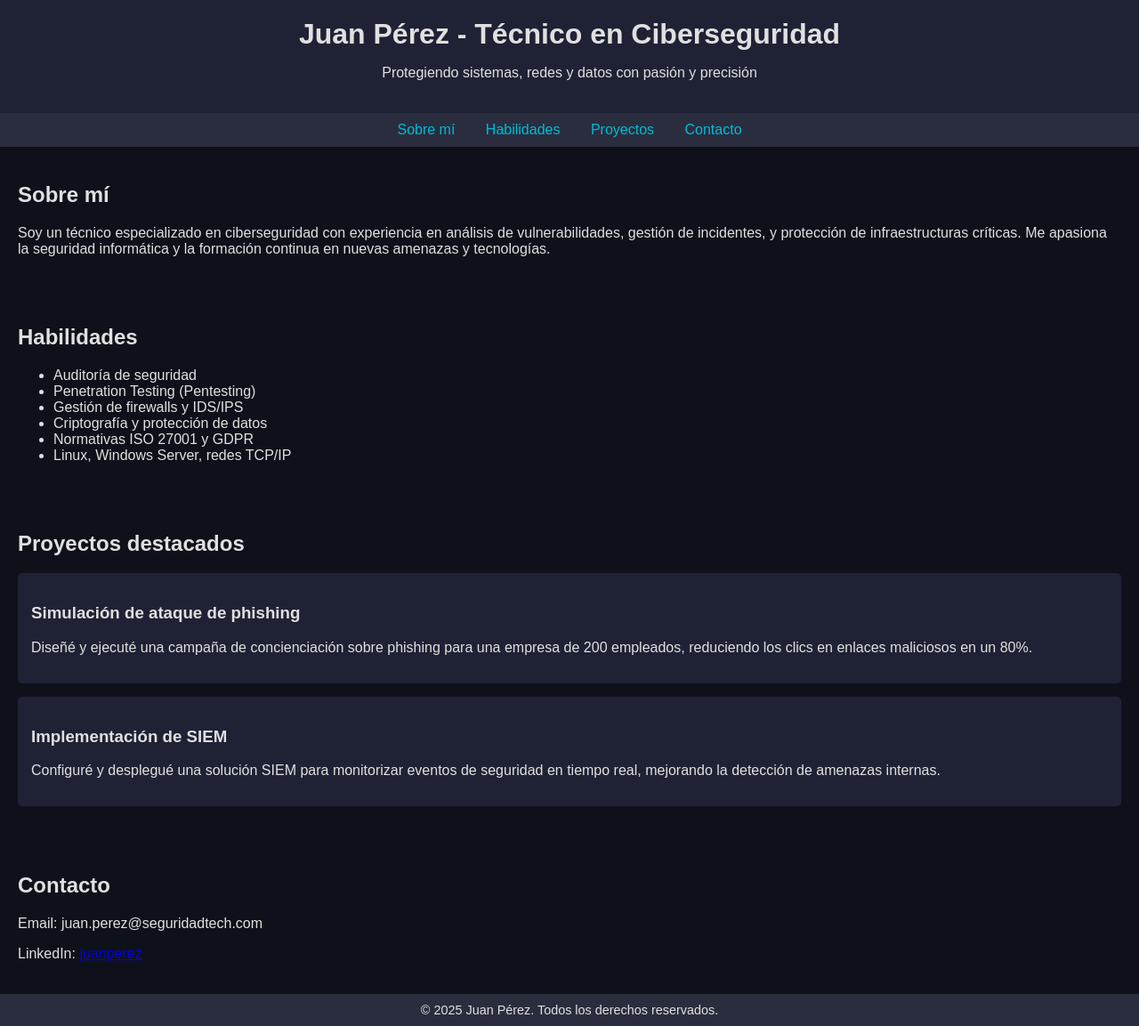
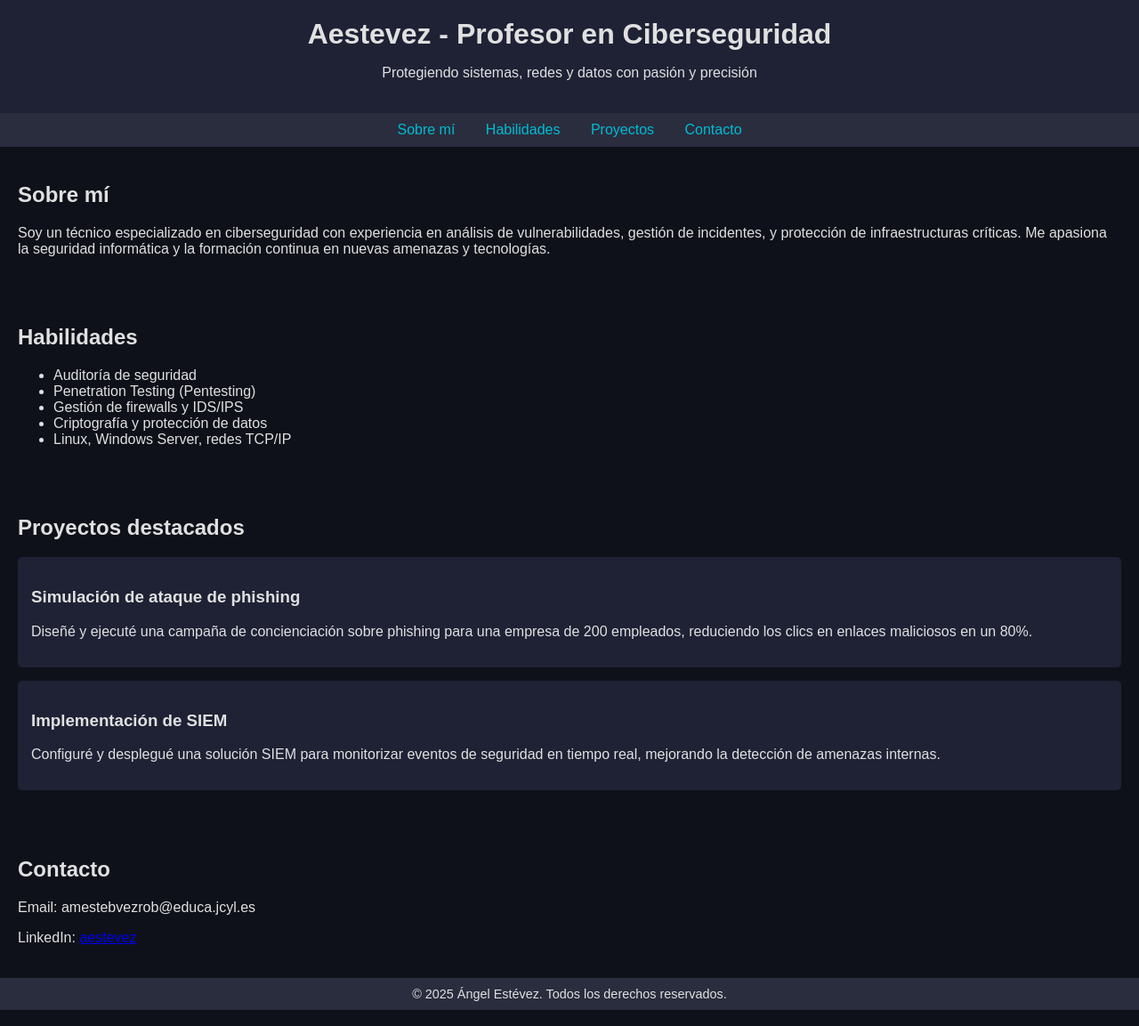
Before and after one commit to amestevez/nueva-html, a plain HTML site: page index.html in a window 1280 px wide. Shown: the whole page at 89% size. Drawn offline with Linux system fonts and the light colour scheme.

Commit message:
Modifico el index

```diff
--- a/index.html
+++ b/index.html
@@ -50,7 +50,7 @@
 </head>
 <body>
   <header>
-    <h1>Juan Pérez - Técnico en Ciberseguridad</h1>
+    <h1>Aestevez - Profesor en Ciberseguridad</h1>
     <p>Protegiendo sistemas, redes y datos con pasión y precisión</p>
   </header>
 
@@ -73,7 +73,6 @@
       <li>Penetration Testing (Pentesting)</li>
       <li>Gestión de firewalls y IDS/IPS</li>
       <li>Criptografía y protección de datos</li>
-      <li>Normativas ISO 27001 y GDPR</li>
       <li>Linux, Windows Server, redes TCP/IP</li>
     </ul>
   </section>
@@ -92,12 +91,12 @@
 
   <section id="contacto">
     <h2>Contacto</h2>
-    <p>Email: juan.perez@seguridadtech.com</p>
-    <p>LinkedIn: <a href="https://linkedin.com/in/juanperez" target="_blank">juanperez</a></p>
+    <p>Email: amestebvezrob@educa.jcyl.es</p>
+    <p>LinkedIn: <a href="https://linkedin.com/in/juanperez" target="_blank">aestevez</a></p>
   </section>
 
   <footer>
-    &copy; 2025 Juan Pérez. Todos los derechos reservados.
+    &copy; 2025 Ángel Estévez. Todos los derechos reservados.
   </footer>
 </body>
 </html>
```
